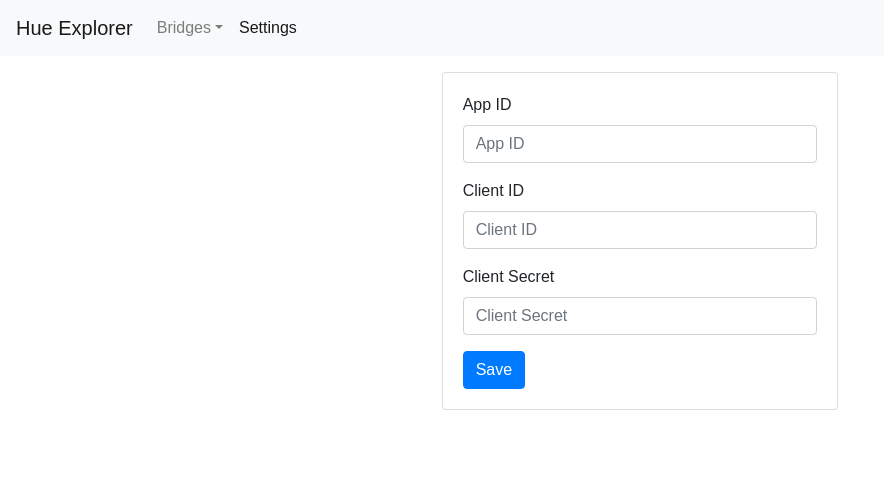
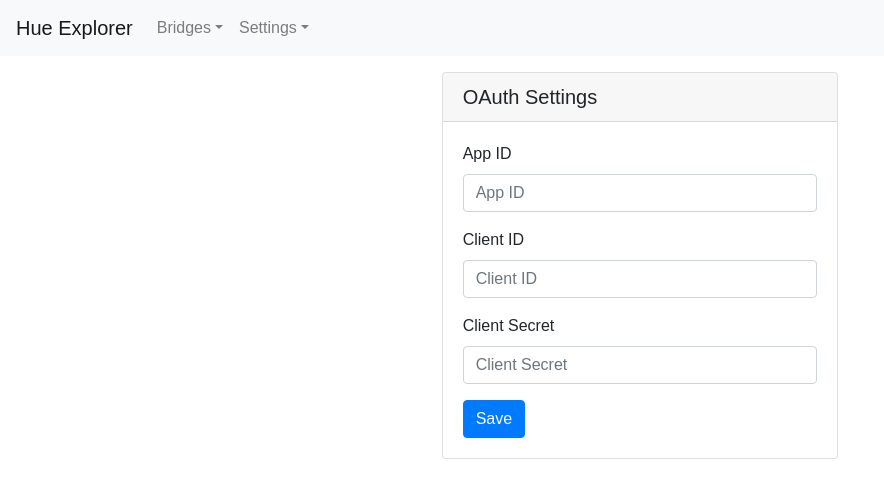
Before and after one commit to shanzhaime/hue-explorer, a React (Create React App) app: page /settings/oauth in a window 1280 px wide. Shown: the top 498 px of the page, without its empty margins (0-884 px from the left). Built offline with nearby package versions, Linux system fonts and the light colour scheme; no server answers.

Commit message:
Added reset dialog under Settings

```diff
--- a/src/App.js
+++ b/src/App.js
@@ -160,14 +160,37 @@
                     </li>
                   </React.Fragment>
                 ) : null}
-                <li className="nav-item">
-                  <NavLink
-                    className="nav-link"
-                    activeClassName="active"
-                    to={`/settings`}
+                <li className="nav-item dropdown">
+                  <a
+                    className="nav-link dropdown-toggle"
+                    href="###"
+                    id="navbarDropdown"
+                    role="button"
+                    data-toggle="dropdown"
+                    aria-haspopup="true"
+                    aria-expanded="false"
                   >
                     Settings
-                  </NavLink>
+                  </a>
+                  <div
+                    className="dropdown-menu"
+                    aria-labelledby="navbarDropdown"
+                  >
+                    <NavLink
+                      className="dropdown-item"
+                      activeClassName="active"
+                      to="/settings/oauth"
+                    >
+                      OAuth
+                    </NavLink>
+                    <NavLink
+                      className="dropdown-item"
+                      activeClassName="active"
+                      to="/settings/reset"
+                    >
+                      Reset
+                    </NavLink>
+                  </div>
                 </li>
               </ul>
               {/*
@@ -189,7 +212,7 @@
             <Route path="/resourcelinks/:id" component={ResourceLinksView} />
             <Route path="/capabilities/:id" component={CapabilitiesView} />
             <Route path="/console/:id" component={ConsoleView} />
-            <Route path="/settings" component={SettingsView} />
+            <Route path="/settings/:dialog" component={SettingsView} />
           </div>
         </div>
       </BrowserRouter>
--- a/src/ui/SettingsView.js
+++ b/src/ui/SettingsView.js
@@ -17,11 +17,28 @@
     this.setState(settings);
   }
 
+  onResetClick() {
+    const resetConfirmed = window.confirm(
+      'This will remove all authorized bridges and delete all settings. Are you sure about this?',
+    );
+    if (resetConfirmed) {
+      Storage.reset();
+    }
+  }
+
   render() {
-    return (
-      <div className="row justify-content-md-center">
-        <div className="col col-md-6 col-lg-4">
-          <div className="card my-3">
+    const dialog =
+      this.props &&
+      this.props.match &&
+      this.props.match.params &&
+      this.props.match.params.dialog;
+
+    let dialogBody = null;
+    switch (dialog) {
+      case 'oauth':
+        dialogBody = (
+          <React.Fragment>
+            <h5 className="card-header">OAuth Settings</h5>
             <div className="card-body">
               <div className="form-group">
                 <label htmlFor="appId">App ID</label>
@@ -69,7 +86,32 @@
                 Save
               </button>
             </div>
-          </div>
+          </React.Fragment>
+        );
+        break;
+      case 'reset':
+        dialogBody = (
+          <React.Fragment>
+            <h5 className="card-header">Reset Hue Explorer</h5>
+            <div className="card-body">
+              <button
+                id="reset"
+                className="btn btn-danger"
+                onClick={this.onResetClick.bind(this)}
+              >
+                Reset
+              </button>
+            </div>
+          </React.Fragment>
+        );
+        break;
+      default:
+        throw new Error(`Unsupported settings dialog: ${dialog}`);
+    }
+    return (
+      <div className="row justify-content-md-center">
+        <div className="col col-md-6 col-lg-4">
+          <div className="card my-3">{dialogBody}</div>
         </div>
       </div>
     );
```
